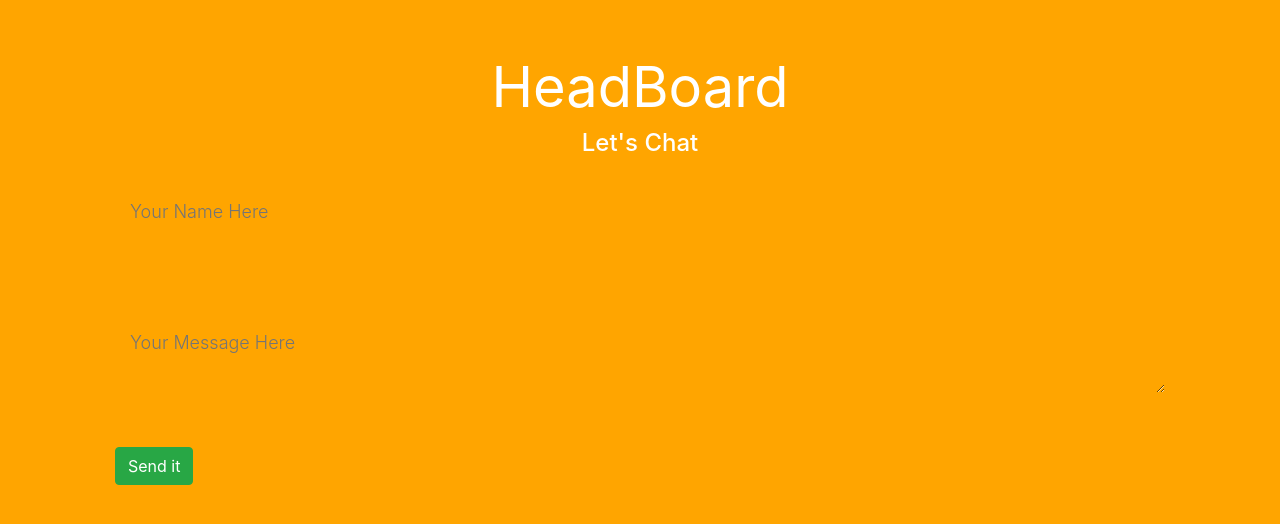
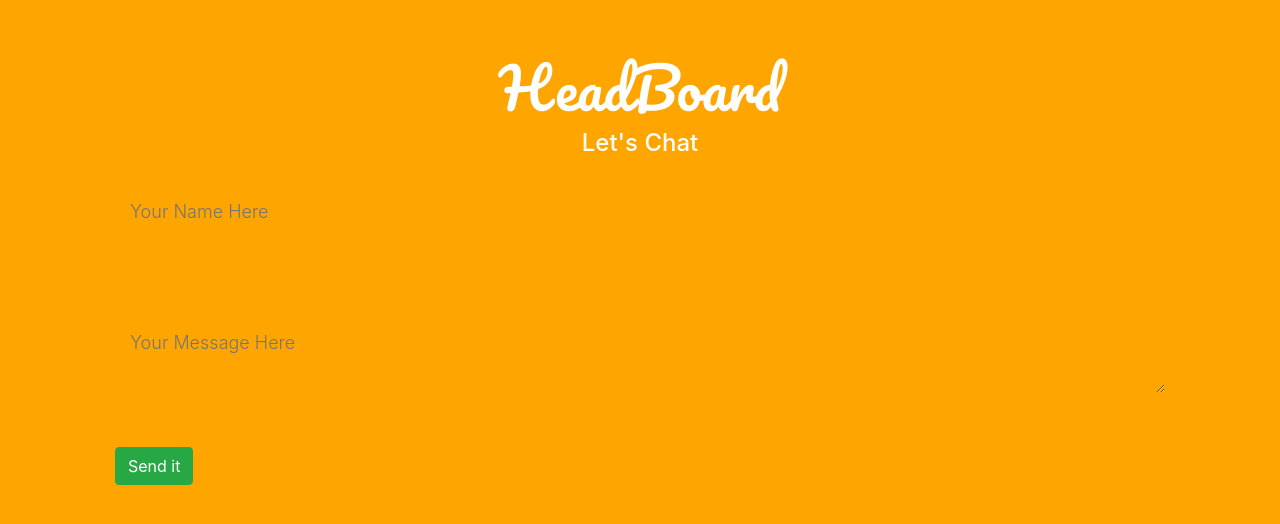
Before and after one commit to alpuga/Headboard, a website: page index.html in a window 1280 px wide. Drawn offline with nearby package versions, Linux system fonts and the light colour scheme; no server answers.

Commit message:
style changes

```diff
--- a/index.html
+++ b/index.html
@@ -7,13 +7,14 @@
     <title>HeadBoard</title>
     <link rel="stylesheet" href="https://stackpath.bootstrapcdn.com/bootstrap/4.2.1/css/bootstrap.min.css" integrity="sha384-GJzZqFGwb1QTTN6wy59ffF1BuGJpLSa9DkKMp0DgiMDm4iYMj70gZWKYbI706tWS" crossorigin="anonymous">
     <link rel="stylesheet" href="styles.css">
+    <link href="https://fonts.googleapis.com/css?family=Pacifico" rel="stylesheet">
   </head>
   <body>
     <div class="container">
       <fieldset>
         <br>
         <div class="">
-          <h1 class="display-4 text-center"><strong>HeadBoard</strong></h1>
+          <h1 class="display-4 text-center cursive"><strong>HeadBoard</strong></h1>
 
           <h4 class="text-center">Let's Chat</h4>
           <input id="name" class="ghost-input" placeholder="Your Name Here">
--- a/styles.css
+++ b/styles.css
@@ -63,3 +63,7 @@ fieldset {
 .ghost-button:hover {
   border:2px solid #515151;
 }
+
+.cursive {
+  font-family: 'Pacifico', cursive;
+}
```
